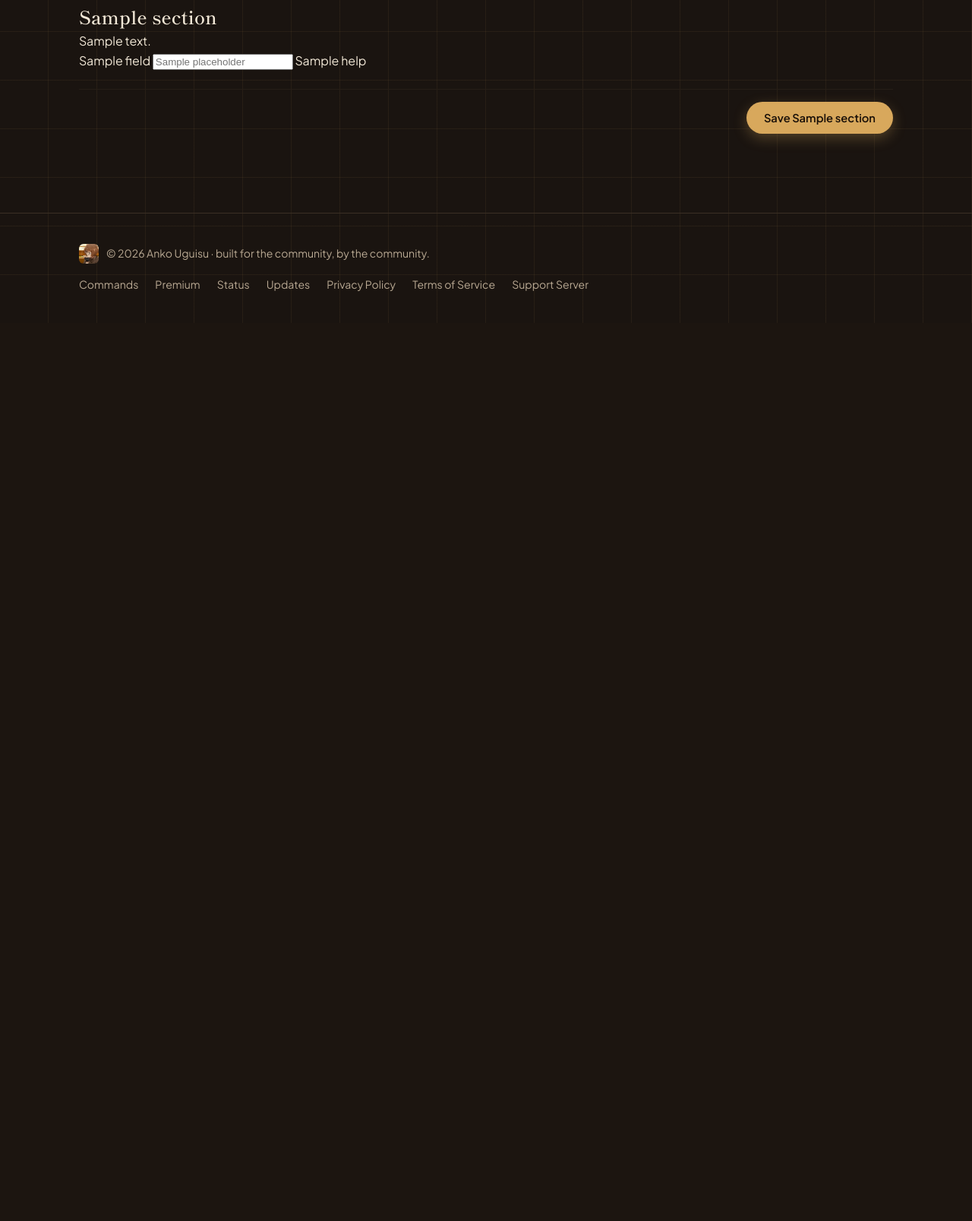
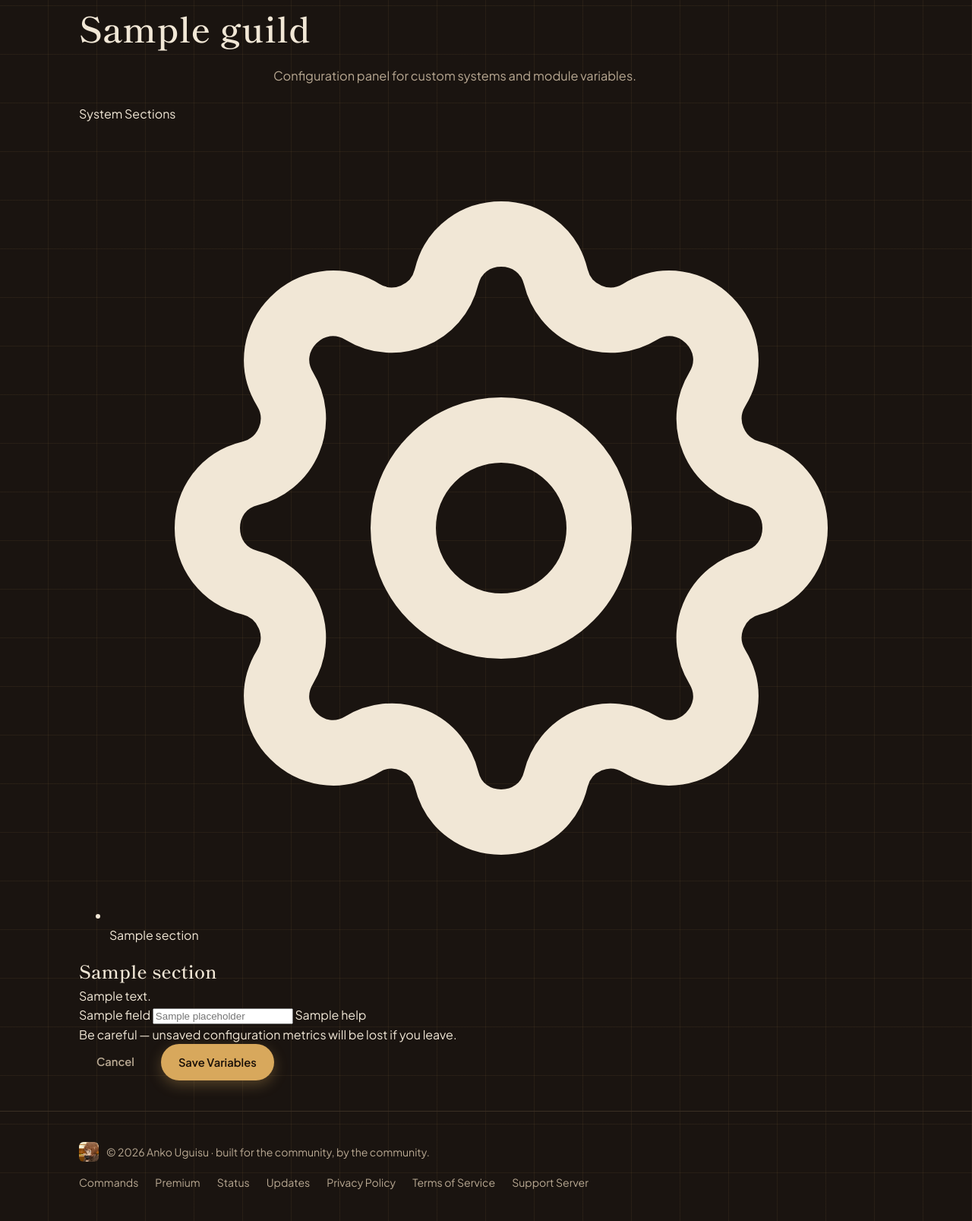
Before and after one commit to vincent-smg/bot-siter-, a Flask app: template templates/dashboard_guild.html in a window 1280 px wide. Shown: the part 441-2048 px from the top of the page at 76% size. Before the commit the page ends 824 px from the top, so only its background shows below. Run offline with Flask 3, Linux system fonts and the light colour scheme; tables that the repository leaves empty hold one stand-in row (values such as "Sample post"); the template is opened without the code that fills it: values that come from a table or form of the project are taken from there, most other values are stand-ins (such as "Sample title", 1, 10 or a date in 2020).

Commit message:
Update dashboard_guild.html

```diff
--- a/templates/dashboard_guild.html
+++ b/templates/dashboard_guild.html
@@ -1,74 +1,56 @@
 {% extends "base.html" %}
-{% block title %}{{ guild.name }} — Dashboard — Anko Uguisu{% endblock %}
 
 {% block content %}
-{% set icon = guild | guild_icon_url %}
-{% set is_admin = permission_level == "administrator" %}
-
-<div class="page-head">
-  <span class="page-head__eyebrow">Server Dashboard</span>
-  <div class="dash-guild-heading" style="display: flex; align-items: center; gap: 20px; text-align: left;">
-    {% if icon %}
-      <img class="dash-guild-heading__icon" src="{{ icon }}" alt="" style="width:56px; height:56px; border-radius:14px; object-fit: cover;">
+<header class="page-head" style="padding-bottom: 24px;">
+  <div class="container">
+    <div class="dash-guild-heading">
+      {% if guild.icon %}
+        <img class="dash-guild-heading__icon" src="https://cdn.discordapp.com/icons/{{ guild.id }}/{{ guild.icon }}.png?size=128" alt="{{ guild.name }}">
       {% else %}
-      <div class="dash-guild-heading__icon dash-guild-heading__icon--placeholder" style="width:56px;height:56px;border-radius:14px; background-color: #1e1713; color: #d8a85c; display: flex; align-items: center; justify-content: center; font-weight: 700; font-size: 1.3rem;">
-        {{ guild.name[0] | upper }}
-      </div>
+        <div class="dash-guild-heading__icon dash-guild-heading__icon--placeholder">{{ guild.name[0] | upper }}</div>
       {% endif %}
-    <div>
-      <h1 style="margin: 0; font-size: 2rem;">{{ guild.name }}</h1>
-      <p style="margin: 4px 0 0 0; color: #a39284;">
-        Signed in with
-        {% if is_admin %}<strong style="color: #e2754a;">Administrator</strong>
-        {% else %}<strong style="color: #d8a85c;">Manage Server</strong>{% endif %}
-        permissions.
-      </p>
+      <div style="text-align: left;">
+        <h1>{{ guild.name }}</h1>
+        <p>Configuration panel for custom systems and module variables.</p>
       </div>
     </div>
-  <div style="margin-top:18px; text-align: left;">
-    <a class="btn btn--outline" href="{{ url_for('dashboard') }}">&larr; All servers</a>
   </div>
+</header>
+
+<div class="container">
+  <div class="dash-guild-layout">
+
+    <!-- Left Navigation Bar Module -->
+    <aside class="dash-section-nav">
+      <div class="dash-section-nav__label">System Sections</div>
+      <ul>
+        {% for section in config_schema %}
+          <li>
+            <a class="dash-section-nav__link {% if loop.first %}is-active{% endif %}" href="#section-{{ section.key }}">
+              <div class="dash-section-nav__icon">
+                <svg fill="none" stroke="currentColor" stroke-width="2" viewBox="0 0 24 24">
+                  <path stroke-linecap="round" stroke-linejoin="round" d="M10.325 4.317c.426-1.756 2.924-1.756 3.35 0a1.724 1.724 0 002.573 1.066c1.543-.94 3.31.826 2.37 2.37a1.724 1.724 0 001.065 2.572c1.756.426 1.756 2.924 0 3.35a1.724 1.724 0 00-1.066 2.573c.94 1.543-.826 3.31-2.37 2.37a1.724 1.724 0 00-2.572 1.065c-.426 1.756-2.924 1.756-3.35 0a1.724 1.724 0 00-2.573-1.066c-1.543.94-3.31-.826-2.37-2.37a1.724 1.724 0 00-1.065-2.572c-1.756-.426-1.756-2.924 0-3.35a1.724 1.724 0 001.066-2.573c-.94-1.543.826-3.31 2.37-2.37.996.608 2.296.07 2.572-1.065z"></path>
+                  <path stroke-linecap="round" stroke-linejoin="round" d="M15 12a3 3 0 11-6 0 3 3 0 016 0z"></path>
+                </svg>
               </div>
-
-<section class="section" style="padding-top:0;">
-  <div class="container dash-guild-layout">
-
-    <aside class="dash-section-nav">
-      <div class="dash-section-nav__label">Sections</div>
-      <ul>
-        {% for section in sections %}
-          <li>
-            <a href="#{{ section.id }}" class="dash-section-nav__link" data-section="{{ section.id }}">
-              <span>{{ section.label }}</span>
-              {% if section.required_permission == "administrator" %}
-                <span class="dash-section-nav__admin-dot" title="Admin only"></span>
-              {% endif %}
+              <span>{{ section.title }}</span>
             </a>
           </li>
         {% endfor %}
       </ul>
     </aside>
 
-    <div class="dash-settings-col">
-      <div class="settings-block-wrapper">
-        {% for section in sections %}
+    <!-- Main Settings Interactive Form Panel -->
+    <form method="POST" action="{{ url_for('dashboard_guild_save', guild_id=guild.id) }}" style="position: relative;">
 
-          <div class="settings-module-card" id="{{ section.id }}">
-            <div class="settings-card-head">
-              <h2>
-                {{ section.label }}
-                {% if section.required_permission == "administrator" %}
-                  <span class="admin-only-pill">Admin only</span>
+      {% for section in config_schema %}
+        <section id="section-{{ section.key }}" class="settings-block">
+          <div class="settings-block__head">
+            <h2 class="settings-block__title">{{ section.title }}</h2>
+            {% if section.description %}
+              <p class="settings-block__desc">{{ section.description }}</p>
             {% endif %}
-              </h2>
-              <p>{{ section.description }}</p>
           </div>
-
-            <form method="post" action="{{ url_for('dashboard_guild', guild_id=guild.id) }}">
-              <input type="hidden" name="section" value="{{ section.id }}">
-              {% if csrf_token is defined %}
-                <input type="hidden" name="csrf_token" value="{{ csrf_token() }}">
-              {% endif %}
 
           <div class="settings-block__fields">
             {% for field in section.fields %}
@@ -89,13 +71,12 @@
                 {% elif field.type == "list" %}
                   <label>{{ field.label }}</label>
                   {% set list_value = settings.get(field.key, []) %}
-                      <textarea id="field-{{ field.key }}" name="{{ field.key }}"
-                                style="display:none;">{{ list_value if list_value is string else (list_value | join("\n")) }}</textarea>
+                  <textarea id="field-{{ field.key }}" name="{{ field.key }}" style="display:none;">{{ list_value if list_value is string else (list_value | join("\n")) }}</textarea>
 
                   <div class="tag-array-container" data-field-key="{{ field.key }}">
                     <div class="tag-array-pool"></div>
                     <div class="tag-array-action-row">
-                          <input type="text" class="dashboard-native-input tag-input-field" placeholder="Type an entry and press Enter...">
+                      <input type="text" class="dashboard-native-input tag-input-field" placeholder="Type entry and press Enter...">
                       <button type="button" class="btn btn--outline btn--sm tag-add-btn">Add</button>
                     </div>
                   </div>
@@ -114,90 +95,108 @@
               </div>
             {% endfor %}
           </div>
+        </section>
+      {% endfor %}
 
-              <div style="margin-top: 24px; padding-top: 16px; border-top: 1px solid #261e17; display: flex; justify-content: flex-end;">
-                <button type="submit" class="btn btn--gold">Save {{ section.label }}</button>
+      <!-- Sticky Bottom Action Notification Guard Bar -->
+      <div class="settings-action-bar">
+        <span class="settings-action-bar__text">Be careful — unsaved configuration metrics will be lost if you leave.</span>
+        <div style="display: flex; gap: 12px;">
+          <a href="{{ url_for('dashboard') }}" class="btn btn--ghost">Cancel</a>
+          <button type="submit" class="btn btn--gold">Save Variables</button>
+        </div>
       </div>
 
     </form>
   </div>
-        {% endfor %}
-      </div>
 </div>
 
-  </div>
-</section>
-{% endblock %}
+<!-- Form Interaction Automation Engine Script -->
+<script>
+document.addEventListener("DOMContentLoaded", function() {
+  // Navigation Track System Highlight Follower
+  const links = document.querySelectorAll(".dash-section-nav__link");
+  const sections = document.querySelectorAll(".settings-block");
 
-{% block scripts %}
-<script>
-(function () {
-  const navLinks = document.querySelectorAll('.dash-section-nav__link');
-  const sections = document.querySelectorAll('.settings-module-card[id]');
-  if (!navLinks.length || !sections.length) return;
+  window.addEventListener("scroll", function() {
+    let current = "";
+    sections.forEach(section => {
+      const sectionTop = section.offsetTop;
+      if (pageYOffset >= sectionTop - 140) {
+        current = section.getAttribute("id");
+      }
+    });
+    links.forEach(link => {
+      link.classList.remove("is-active");
+      if (link.getAttribute("href") === "#" + current) {
+        link.classList.add("is-active");
+      }
+    });
+  });
 
-  function setActive(id) {
-    navLinks.forEach(link => {
-      link.classList.toggle('is-active', link.getAttribute('data-section') === id);
+  // Array Tag Handler Pool Scripting
+  document.querySelectorAll(".tag-array-container").forEeach(container => {
+    const hiddenTextarea = document.getElementById("field-" + container.getAttribute("data-field-key"));
+    const pool = container.querySelector(".tag-array-pool");
+    const input = container.querySelector(".tag-input-field");
+    const addBtn = container.querySelector(".tag-add-btn");
+
+    function getTags() {
+      if(!hiddenTextarea.value.trim()) return [];
+      return hiddenTextarea.value.split("\n").map(t => t.trim()).filter(t => t.length > 0);
+    }
+
+    function saveTags(tags) {
+      hiddenTextarea.value = tags.join("\n");
+    }
+
+    function render() {
+      pool.innerHTML = "";
+      getTags().forEach((tag, idx) => {
+        const pill = document.createElement("div");
+        pill.className = "tag-array-pill";
+        pill.innerHTML = `<span>${tag}</span><span class="tag-array-pill-remove" data-idx="${idx}">&times;</span>`;
+        pool.appendChild(pill);
       });
     }
 
-  const observer = new IntersectionObserver((entries) => {
-    entries.forEach(entry => { if (entry.isIntersecting) setActive(entry.target.id); });
-  }, { rootMargin: '-20% 0px -60% 0px' });
+    function addTagAction() {
+      const val = input.value.trim();
+      if(val) {
+        const tags = getTags();
+        if(!tags.includes(val)) {
+          tags.push(val);
+          saveTags(tags);
+          render();
+        }
+        input.value = "";
+      }
+    }
 
-  sections.forEach(s => observer.observe(s));
+    pool.addEventListener("click", function(e) {
+      if(e.target.classList.contains("tag-array-pill-remove")) {
+        const idx = parseInt(e.target.getAttribute("data-idx"));
+        const tags = getTags();
+        tags.splice(idx, 1);
+        saveTags(tags);
+        render();
+      }
+    });
 
-  navLinks.forEach(link => {
-    link.addEventListener('click', (e) => {
+    input.addEventListener("keydown", function(e) {
+      if(e.key === "Enter") {
         e.preventDefault();
-      const target = document.querySelector(link.getAttribute('href'));
-      if (!target) return;
-      history.pushState(null, '', link.getAttribute('href'));
-      target.scrollIntoView({ behavior: 'smooth', block: 'start' });
+        addTagAction();
+      }
+    });
+
+    addBtn.addEventListener("click", function(e) {
+      e.preventDefault();
+      addTagAction();
+    });
+
+    render();
   });
 });
-
-  if (sections.length) setActive(sections[0].id);
-
-  document.querySelectorAll('.tag-array-container').forEach(function (container) {
-    const fieldKey = container.getAttribute('data-field-key');
-    const textarea = document.getElementById('field-' + fieldKey);
-    const tagList = container.querySelector('.tag-array-pool');
-    const inputField = container.querySelector('.tag-input-field');
-    const addBtn = container.querySelector('.tag-add-btn');
-    let tags = textarea.value.split('\n').map(t => t.trim()).filter(t => t.length > 0);
-
-    function renderTags() {
-      tagList.innerHTML = '';
-      tags.forEach(function (tagText, index) {
-        const tagEl = document.createElement('span');
-        tagEl.className = 'tag-array-pill';
-        const textSpan = document.createElement('span');
-        textSpan.className = 'tag-text';
-        textSpan.textContent = tagText;
-        const removeBtn = document.createElement('span');
-        removeBtn.className = 'tag-array-pill-remove';
-        removeBtn.innerHTML = '&times;';
-        removeBtn.addEventListener('click', function () { tags.splice(index, 1); renderTags(); });
-        tagEl.appendChild(textSpan);
-        tagEl.appendChild(removeBtn);
-        tagList.appendChild(tagEl);
-      });
-      textarea.value = tags.join('\n');
-    }
-
-    function addTag() {
-      const val = inputField.value.trim();
-      if (val && !tags.includes(val)) { tags.push(val); renderTags(); inputField.value = ''; }
-    }
-
-    inputField.addEventListener('keydown', function (e) {
-      if (e.key === 'Enter') { e.preventDefault(); addTag(); }
-    });
-    addBtn.addEventListener('click', function (e) { e.preventDefault(); addTag(); });
-    renderTags();
-  });
-})();
 </script>
 {% endblock %}
```
Lines whose indentation alone changed are shown as unchanged.
